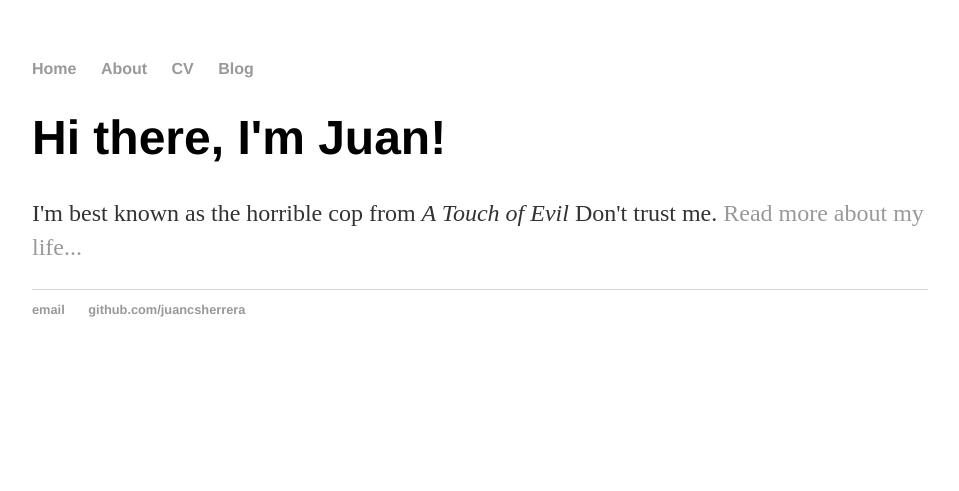
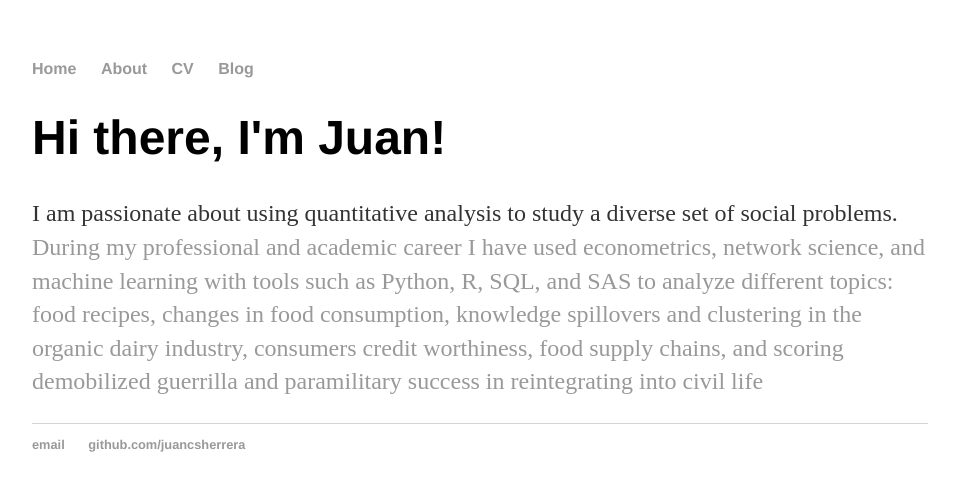
Before and after one commit to juancsherrera/juancsherrera.github.io, a Jekyll site: the page built from index.html, in a window 1280 px wide. Shown: the top 491 px of the page, without its empty margins (160-1119 px from the left). Built offline with Jekyll 4.4.1, drawn with Linux system fonts in a browser that asks for light colours.

Commit message:
Update index.html

```diff
--- a/index.html
+++ b/index.html
@@ -4,5 +4,5 @@ title: Juan C. S. Herrera
 ---
 <div class="blurb">
 	<h1>Hi there, I'm Juan!</h1>
-	<p>I'm best known as the horrible cop from <em>A Touch of Evil</em> Don't trust me. <a href="/about">Read more about my life...</a></p>
+	<p>I am passionate about using quantitative analysis to study a diverse set of social problems. <a href="/about">During my professional and academic career I have used econometrics, network science, and machine learning with tools such as Python, R, SQL, and SAS to analyze different topics: food recipes, changes in food consumption, knowledge spillovers and clustering in the organic dairy industry, consumers credit worthiness, food supply chains, and scoring demobilized guerrilla and paramilitary success in reintegrating into civil life</a></p>
 </div><!-- /.blurb -->
```
